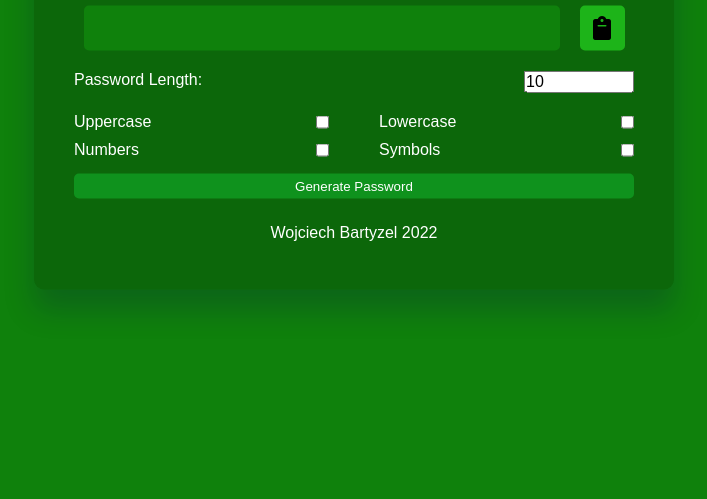
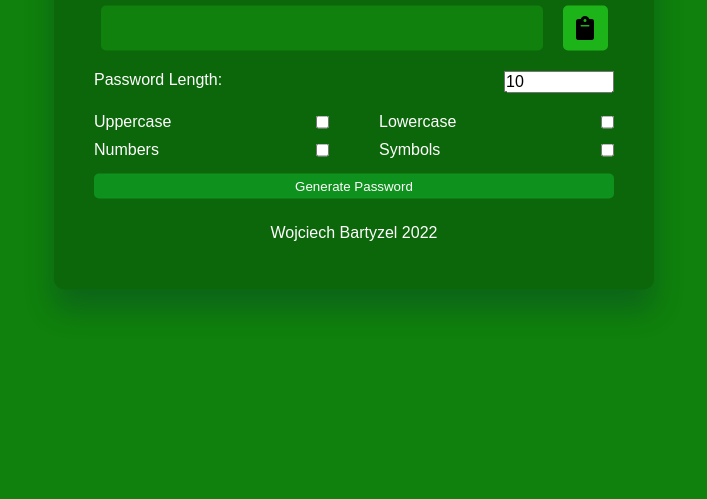
Before and after one commit to wojciacho/javascript-password-generator, a plain HTML site: page index.html in a window 1280 px wide. Shown: the part 301-800 px from the top of the page, without its empty margins (286-993 px from the left). Drawn offline with Linux system fonts and the light colour scheme.

Commit message:
changed styles

```diff
--- a/styles.css
+++ b/styles.css
@@ -133,19 +133,3 @@ button:focus {
   text-align: center;
   justify-content: center;
 }
-
-@media screen and (min-width: 320px) {
-  .container {
-    max-width: 767px;
-  }
-}
-@media screen and (min-width: 768px) {
-  .container {
-    max-width: 1024px;
-  }
-}
-@media screen and (min-width: 1024px) {
-  .container {
-    max-width: 50vw;
-  }
-}
```
